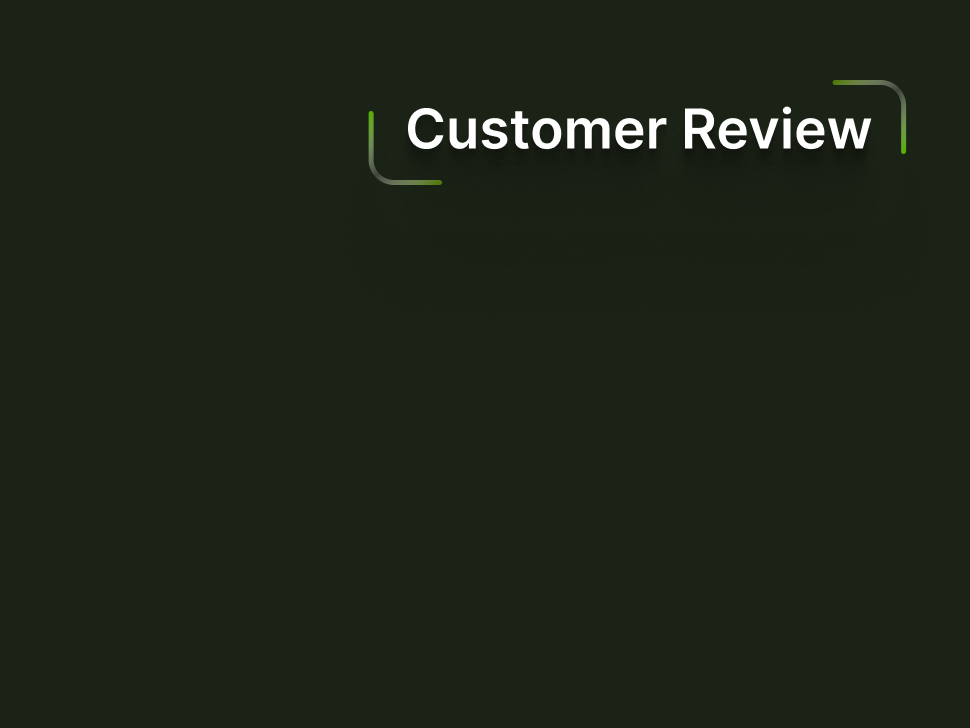
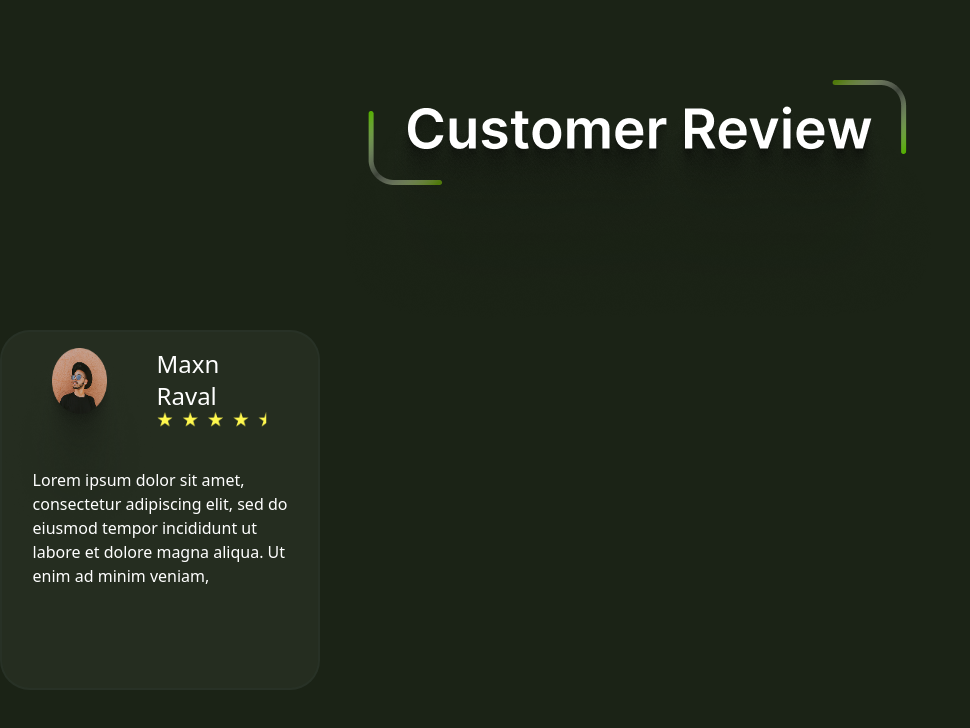
Before and after one commit to Group-D-Blockfuse/planto-website, a website: page index.html in a window 1280 px wide. Shown: the whole page, without its empty margins (0-970 px from the left). Drawn offline with Linux system fonts and the light colour scheme.

Commit message:
add first card

```diff
--- a/index.html
+++ b/index.html
@@ -12,6 +12,35 @@
         <img src="/src/images/customer-review.png" class="mt-[10vh]" alt="">
     </div>
 
+    <div class="flex">
+        <div class="bg-[#283023d0] border-2 border-[#2D3A31]/40 w-[25vw] h-[45vh] rounded-[30px] pr-[4vw] ">
+            <div class="flex  pt-[2vh]">
+                <div>
+                    <img src="/src/images/customer-1.png" class="h-[25vh]" alt="">
+                </div>
+                <div class="flex flex-col">
+                    <div>
+                        <p class="text-2xl font-medium">Maxn Raval</p>
+                    </div>
+                    <div>
+                        <img src="/src/images/5star.png" alt="">
+                    </div>
+                </div>
+            </div>
+            <!-- text -->
+            <div class="flex justify-center-safe relative bottom-[10vh] left-[2vw]">
+                Lorem ipsum dolor sit amet, <br>
+                 consectetur adipiscing elit, sed do <br>
+                  eiusmod tempor incididunt ut <br>
+                   labore et dolore magna aliqua. Ut <br>
+                    enim ad minim veniam,
+            </div>
+
+        </div>
+           <!--second card  -->
+
+    </div>
+
 
 
 
```
Also changed, not shown: src/images/5star.png (added), src/output.css.
